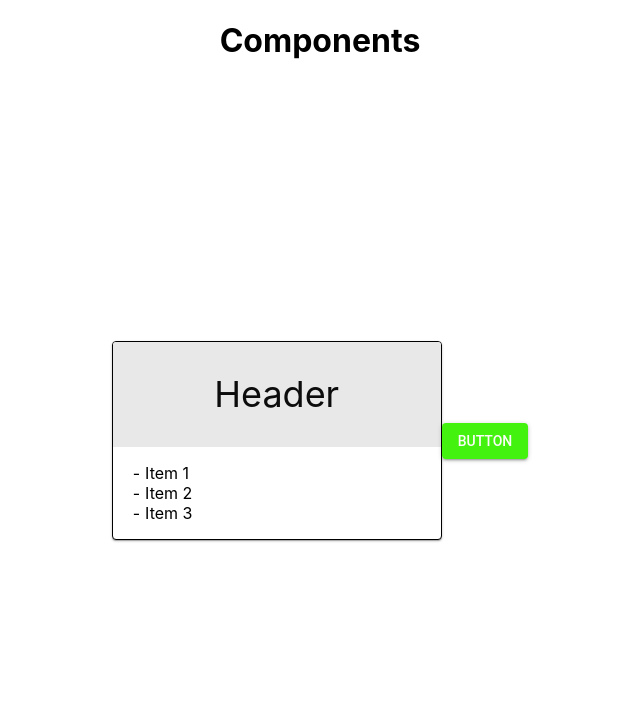
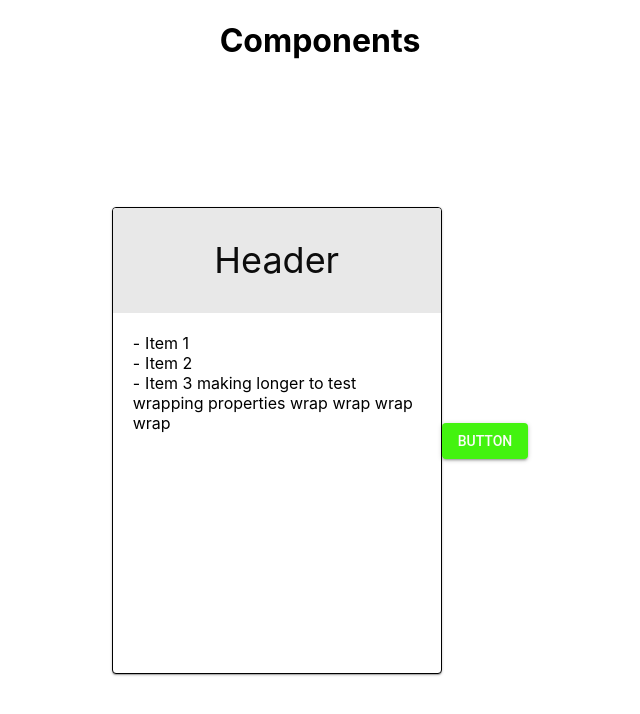
Before and after one commit to alexgdav/THReactMUI, a React (Create React App) app: page / in a window 1280 px wide. Shown: the top 714 px of the page, without its empty margins (320-960 px from the left). Built offline with nearby package versions, Linux system fonts and the light colour scheme.

Commit message:
test word-wrap in li items

```diff
--- a/src/App.js
+++ b/src/App.js
@@ -5,7 +5,7 @@ import  { ListCard } from './components'
 import './App.scss';
 
 const header = "Header"
-const list = ["Item 1", "Item 2", "Item 3"]
+const list = ["Item 1", "Item 2", "Item 3 making longer to test wrapping properties wrap wrap wrap wrap"]
 class App extends Component {
 
   render() {
--- a/src/components/list-card/ListCard.scss
+++ b/src/components/list-card/ListCard.scss
@@ -22,9 +22,10 @@ $white: #FFF;
 
   li {
     line-height: 20px;
-    padding-left: 1em;
+    // padding-left: 1em;
     // padding-top: 10px;
-    text-indent: -1em;
+    // text-indent: -1em;
+    word-wrap: break-word;
   }
 
   li:before {
@@ -35,9 +36,11 @@ $white: #FFF;
 
   ul {
     list-style: none;
-    margin-left: 20px;
-    margin-right: 20px;
+    margin: 20px;
     padding-left: 0;
+    min-height: 320px;
+
+
   }
 
   &.day {
```
